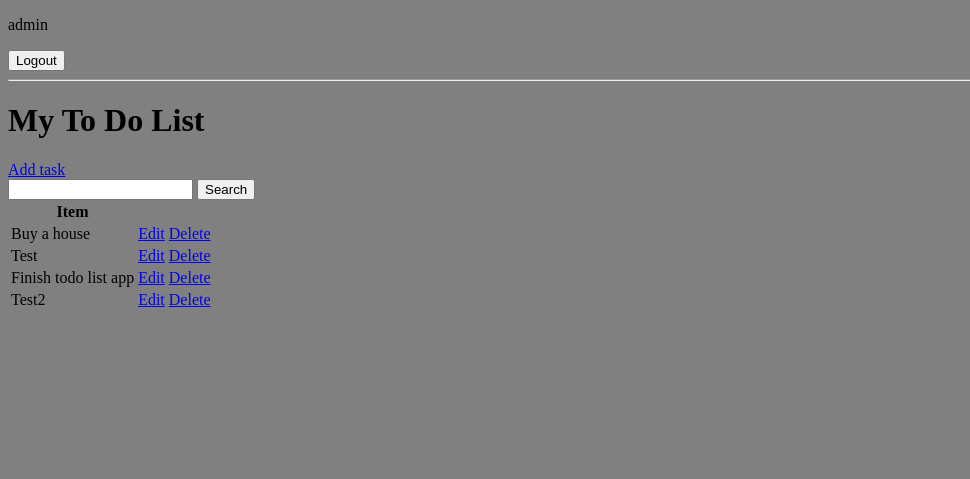
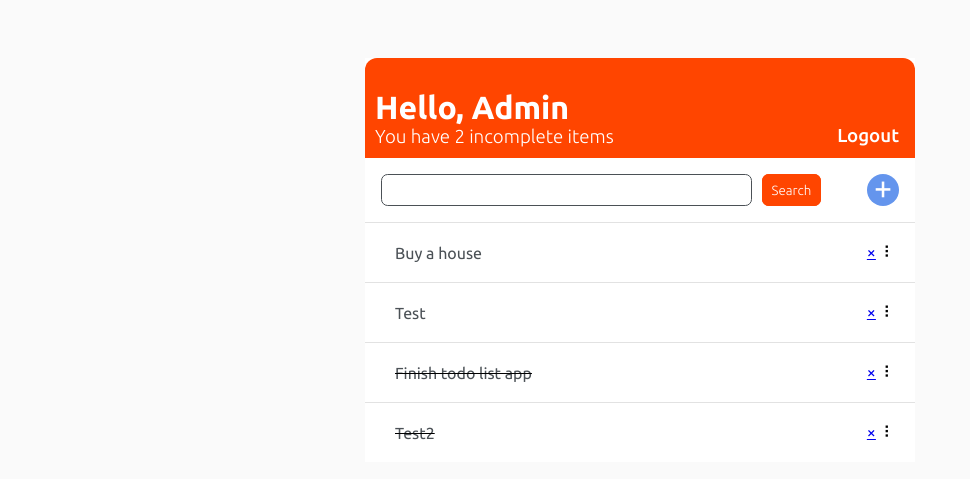
Before and after one commit to mcalheiro/python-django-todo-list, a Django app: page / in a window 1280 px wide. Shown: the top 479 px of the page, without its empty margins (0-970 px from the left). Run offline with Django 5.2, Linux system fonts and the light colour scheme; a user stored in the database is signed in; data comes from the database, SQL or seed files in the repository; both versions use the stored data as it was after the commit.

Commit message:
Style list page and add requirements

```diff
--- /dev/null
+++ b/todo_list/base/static/base/style.css
@@ -0,0 +1,194 @@
+body {
+    background: #fafafa;
+    font-family: "Ubuntu", sans-serif;
+    padding-top: 50px;
+}
+
+.container{
+    max-width: 550px;
+    margin: auto;
+    background: #fff;
+    overflow-x: 0;
+}
+
+.header-bar {
+    display: flex;
+    justify-content: space-between;
+    color: #fff;
+    padding: 10px;
+    border-radius: 12px 12px 0 0;
+    background: orangered;
+    align-items:flex-end;
+}
+
+.header-bar h1 {
+    margin-bottom: 0;
+    font-weight: 700;
+}
+
+.header-bar h3 {
+    font-weight: 300;
+}
+
+.header-bar button {
+    background: none;
+    border: none;
+    color: inherit;
+    font-weight: 500;
+    font-family: inherit;
+    font-size: 1.17em;
+}
+
+.search-add-wrapper {
+    display: flex;
+    justify-content: space-between;
+    align-items: center;
+    padding: 16px;
+    box-sizing: border-box;
+    gap: 10px;
+}
+
+.search-add-wrapper form {
+    justify-content: space-between;
+    display: flex;
+    width: 85%;
+    gap: 10px;
+    align-items: center;
+}
+
+.search-add-wrapper input[type=text]{
+    width: 100%;
+    box-sizing: border-box;
+    height: 32px;
+}
+
+.search-add-wrapper .button {
+    background: orangered;
+    color: #FFF;
+    outline: 1px solid orangered;
+    outline-offset: -1px;
+    border: none;
+    border-radius: 0.5em;
+    font-family: inherit;
+    font-weight: 300;
+    height: 32px;
+    align-items: center;
+    justify-content: center;
+    box-sizing: content-box;
+    padding: 0 10px;
+
+}
+
+#add-link {
+    display: flex;
+    color: #fff;
+    text-decoration: none;
+    font-size: 32px;
+    height: 32px;
+    min-width: 32px;
+    align-items: end;
+    justify-content: center;
+    background: cornflowerblue;
+    border-radius: 99em;
+
+}
+
+input[type=text],
+input[type=password],
+textarea {
+    border: none;
+    outline: 1px solid #4b5156;
+    outline-offset: -1px;
+    border-radius: 0.5em;
+    padding: 10px;
+    box-sizing: border-box;
+    /* height: 24px; */
+    resize: none;
+    overflow: hidden;
+    align-items: center;
+    color: #4b5156;
+    font-family: inherit;
+}
+
+label {
+    color: #4b5156;
+    font-weight: 500;
+    display: block;
+}
+
+
+.task-wrapper {
+    display: flex;
+    align-items: center;
+    justify-content: space-between;
+    padding: 20px;
+    background: inherit;
+    border-top: 1px solid #e2e2e2;
+}
+.task-title {
+    display: flex;
+}
+
+.task-title a {
+    text-decoration: none;
+    color: #4b5156;
+    margin-left: 10px;
+}
+
+/*
+.task-complete-icon {
+    height: 20px;
+    width: 20px;
+    background: #3eb646;
+    border-radius: 50%;
+}
+
+.task-incomplete-icon {
+    height: 20px;
+    width: 20px;
+    background: #767575ad;
+    border-radius: 50%;
+}
+
+.delete-link {
+    text-decoration: none;
+    font-weight: 500;
+    color: #ff3700;
+    font-size: 35px;
+    line-height: 0;
+}
+
+.empty-list-message {
+    text-align: center;
+    padding-bottom: 10px;
+    line-height: 1em;
+}
+
+.handle {
+    display: inline-block;
+    padding: 20px 16px;
+    cursor: grab;
+    user-select: none;
+}
+
+.handle:after,
+.handle:before {
+    display: block;
+    content: "";
+}
+
+.handle:active,
+.handle:active:before,
+.handle:active:after {
+    cursor: grabbing;
+}
+
+.dropArea {
+    background-color: #f1f2f6;
+    color: black;
+    border: #ced6e0 1px solid;
+}
+
+.selectedTask {
+    opacity: 0.6;
+}
--- a/todo_list/base/templates/base/main.html
+++ b/todo_list/base/templates/base/main.html
@@ -1,14 +1,15 @@
+{% load static %}
+
 <!DOCTYPE html>
 <html lang="en">
 <head>
     <meta charset="UTF-8">
     <meta name="viewport" content="width=device-width, initial-scale=1.0">
     <title>To do List</title>
-    <style>
-        body {
-            background: grey;
-        }
-    </style>
+    <link rel="preconnect" href="https://fonts.googleapis.com">
+    <link rel="preconnect" href="https://fonts.gstatic.com" crossorigin>
+    <link href="https://fonts.googleapis.com/css2?family=Ubuntu:ital,wght@0,300;0,400;0,500;0,700;1,300;1,400;1,500;1,700&display=swap" rel="stylesheet">
+    <link rel="stylesheet" href="{% static 'base/style.css' %}">
 </head>
 <body>
     <div class="container">
--- a/todo_list/base/templates/base/task_list.html
+++ b/todo_list/base/templates/base/task_list.html
@@ -1,8 +1,13 @@
 {% extends 'base/main.html' %}
 {% block content %}
 
+<div class="header-bar">
+    <div>
+        <h1>Hello, {{request.user|title}}</h1>
+        <h3 style="margin: 0">You have {{count}} incomplete item{{count|pluralize}}</h3>
+    </div>
+
     {% if request.user.is_authenticated %}
-    <p>{{request.user}}</p>
     <form method="post" action="{% url 'logout' %}">
         {% csrf_token %}
         <button type="submit">Logout</button>
@@ -11,32 +16,68 @@
     <a href="{% url 'login' %}">Login</a>
     {% endif %}
 
-<hr>
-<h1>My To Do List</h1>
-<a href="{% url 'task-create' %}">Add task</a>
+</div>
 
+<div class="search-add-wrapper">
     <form method="GET">
         <input type="text" name="search-area" value="{{search_input}}">
-    <input type="submit" value="Search">
+        <div>
+            <input class="button" type="submit" value="Search">
+        </div>
     </form>
+    <a id="add-link" href="{% url 'task-create' %}">+</a>
+</div>
 
-<table>
-    <tr>
-        <th>Item</th>
-        <th></th>
-        <th></th>
-    </tr>
+<div id="tasklist" class="task-items-wrapper">
+    {% for task in tasks %}
+    <div class="task-wrapper" data-position="{{task.pk}}">
+        <div class="task-title">
+            {% if task.complete %}
+                <div class="task-complete-icon"></div>
+                <s><a href="{% url 'task-update' task.id %}">{{task}}</a></s>
+            {% else %}
+                <div class="task-incomplete-icon"></div>
+                <a href="{% url 'task-update' task.id %}">{{task}}</a>
+            {% endif %}
+        </div>
+        <div class="task-controls">
+            <a class="delete-link" href="{% url 'task-delete' task.id %}">&#215;</a>
+            <span class="handle">&nbsp;&#10247;</span>
+        </div>
+    </div>
 
-    {% for task in tasks %}
-    <tr>
-        <td>{{task.title}}</td>
-        <td><a href="{% url 'task-update' task.id %}">Edit</a></td>
-        <td><a href="{% url 'task-delete' task.id %}">Delete</a></td>
-    </tr>
     {% empty %}
-    <h3>No items in list</h3>
+    <div class="empty-list-message">
+        <h3>No new tasks are created.</h3>
+        <h3>Create a <a style="text-decoration: none; color: #e53935;" href="{% url 'task-create' %}">New task</a> ! </h3>
+    </div>
     {% endfor %}
+</div>
 
-</table>
+<script>
+    var taskList = document.getElementById("tasklist");
+    var reorderForm = document.getElementById("reorderForm");
+    var positionInput = document.getElementById("positionInput");
+
+    let sortable = Sortable.create(taskList, {
+        handle: '.handle',
+        ghostClass: 'dropArea',
+        chosenClass: 'selectedTask',
+
+    });
+
+    function reordering() {
+        const rows = document.getElementsByClassName("task-wrapper");
+        let pos = [];
+        for (let row of rows) {
+            pos.push(row.dataset.position);
+        }
+        console.log(pos.join(","))
+        positionInput.value = pos.join(',');
+        reorderForm.submit();
+    }
+
+    document.ondrop = reordering
+</script>
 
 {% endblock content %}
--- /dev/null
+++ b/todo_list/requirements.txt
@@ -0,0 +1,4 @@
+asgiref==3.7.2
+Django==5.0.2
+sqlparse==0.4.4
+typing_extensions==4.9.0
```
Also changed, not shown: README.md, todo_list/db.sqlite3. Lines whose indentation alone changed are shown as unchanged.
